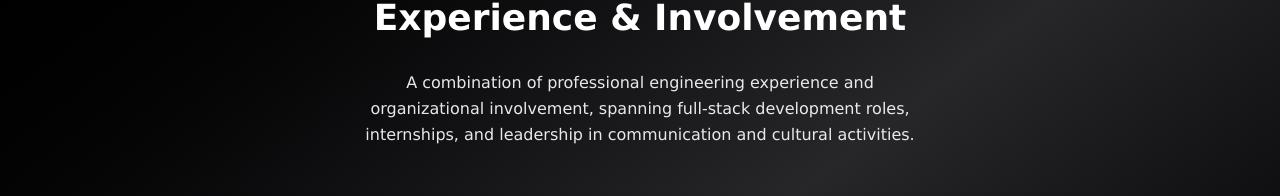
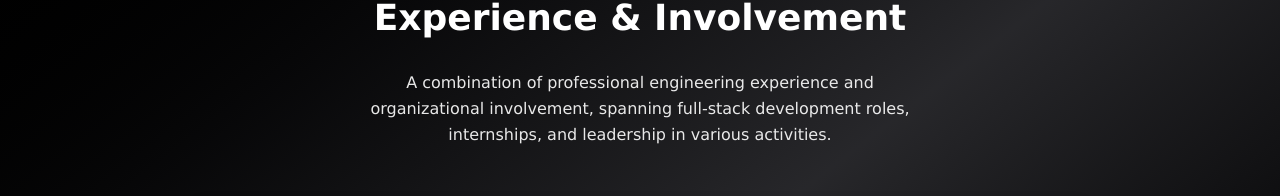
Before and after one commit to genta-bahana-nagari/portfolio-page, a Next.js app: page /experience in a window 1280 px wide. Shown: the part 178-374 px from the top of the page. Built offline with nearby package versions, Linux system fonts and the light colour scheme; no server answers.

Commit message:
update exxperience paragraph

```diff
--- a/src/components/sections/experience.tsx
+++ b/src/components/sections/experience.tsx
@@ -27,8 +27,7 @@ export function Experience() {
           <p className="mx-3 md:mx-0 text-sm md:text-base leading-relaxed text-white/90">
             A combination of professional engineering experience and
             organizational involvement, spanning full-stack development roles,
-            internships, and leadership in communication and cultural
-            activities.
+            internships, and leadership in various activities.
           </p>
         </motion.div>
 
```
